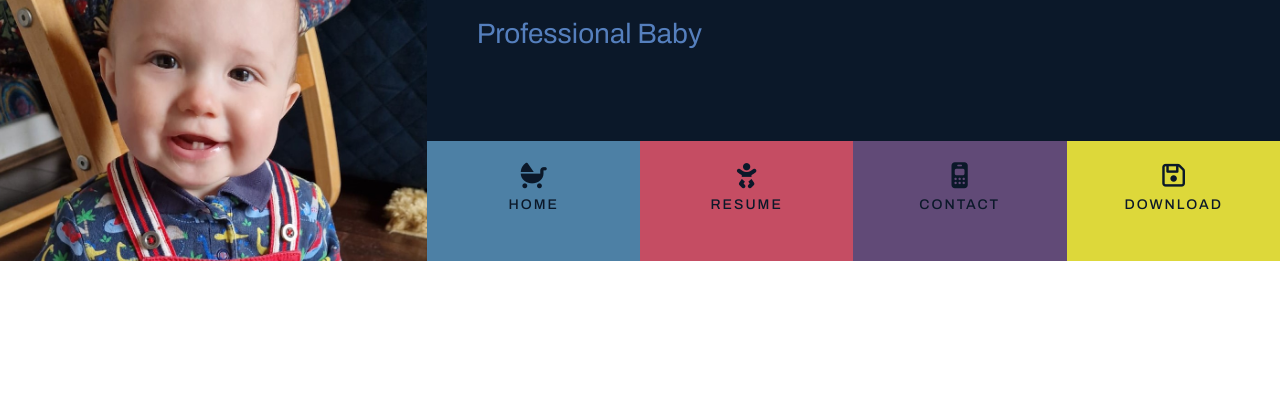
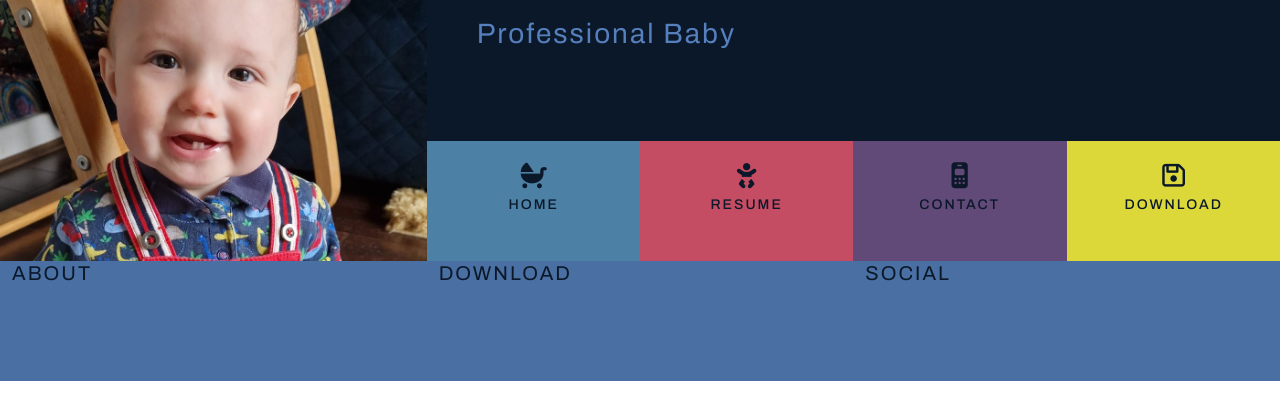
Before and after one commit to RhysYDev/CVProject, a website: page index.html in a window 1280 px wide. Shown: the part 113-532 px from the top of the page. Drawn offline with nearby package versions, Linux system fonts and the light colour scheme.

Commit message:
added footer beginnings

```diff
--- a/assets/css/style.css
+++ b/assets/css/style.css
@@ -23,6 +23,25 @@ body {
 
 .ui-menu-color-download {
     background-color: rgb(221 216 58);
+}
+
+/*--------------------------------------------------------- special paddings/ margins/ text */
+
+h1,
+h2,
+h3,
+h4 {
+    margin: 0;
+}
+
+.uppercase  {
+    text-transform: uppercase;
+}
+
+.general-sub {
+    font-weight: 400;
+    color:#0b1829;
+    letter-spacing: 2px;
 }
 
 /*--------------------------------------------------------- heading */
@@ -59,6 +78,7 @@ header {
     margin-top: 20px;
     margin-bottom: 90px;
     color: #557fbd;
+    letter-spacing: 2px;
 }
 
 .list-inline-item:not(:last-child) {
@@ -78,9 +98,7 @@ header {
     padding: 0;
 }
 
-.hvr-buzz {
-
-}
+.hvr-buzz {}
 
 .menuitem {
     height: 120px;
@@ -113,6 +131,15 @@ header {
     letter-spacing: 2px;
 }
 
-/* #contactbuzz {
-    display: block;
-} */
+/*--------------------------------------------------------- hover.css */
+
+
+/*--------------------------------------------------------- footer */
+
+footer {
+    background-color: #4a70a3;
+    color:#0b1829;
+    min-height: 120px;
+    margin: 0;
+
+}
--- a/index.html
+++ b/index.html
@@ -55,7 +55,21 @@
 
     </section>
 
-    <footer>
+    <footer class="container-fluid">
+        <div class="row">
+            <div class="col-sm-4">
+                <h5 class="uppercase general-sub">About</h5>
+
+            </div>
+            <div class="col-sm-4">
+                <h5 class="uppercase general-sub">Download</h5>
+
+            </div>
+            <div class="col-sm-4">
+                <h5 class="uppercase general-sub">Social</h5>
+
+            </div>
+        </div>
 
     </footer>
 
```
